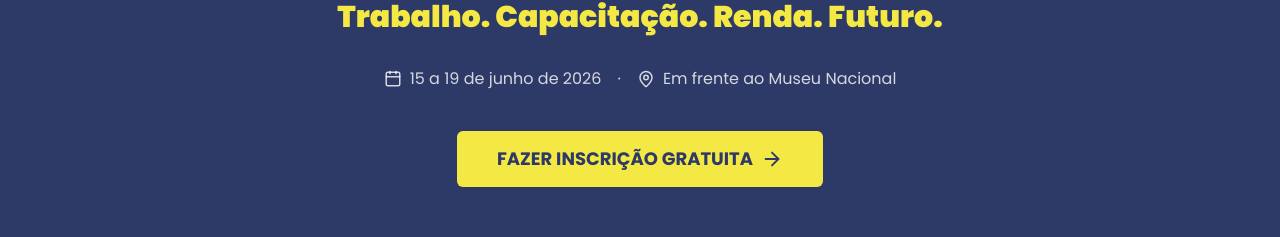
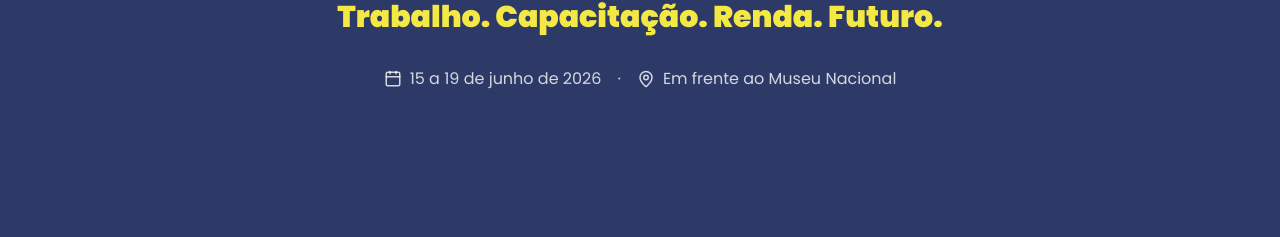
Before and after one commit to mroschost/feirao-do-trabalhador, a React (Vite) app: page / in a window 1280 px wide. Shown: the part 5835-6072 px from the top of the page. Built offline with nearby package versions, Linux system fonts and the light colour scheme.

Commit message:
Remove botão de inscrição gratuita

```diff
--- a/src/components/CallToAction.tsx
+++ b/src/components/CallToAction.tsx
@@ -1,6 +1,5 @@
 import { motion } from 'framer-motion'
-import { Button } from './ui/button'
-import { Calendar, MapPin, ArrowRight } from 'lucide-react'
+import { Calendar, MapPin } from 'lucide-react'
 
 export default function CallToAction() {
   return (
@@ -49,13 +48,7 @@ export default function CallToAction() {
             </span>
           </div>
 
-          <Button
-            className="bg-[#F3E844] text-[#2D3966] font-bold text-lg px-10 py-7 hover:scale-105 transition-transform"
-            style={{ fontFamily: 'Poppins, sans-serif' }}
-          >
-            FAZER INSCRI&Ccedil;&Atilde;O GRATUITA
-            <ArrowRight className="ml-2" size={22} />
-          </Button>
+
         </motion.div>
       </div>
     </section>
```
